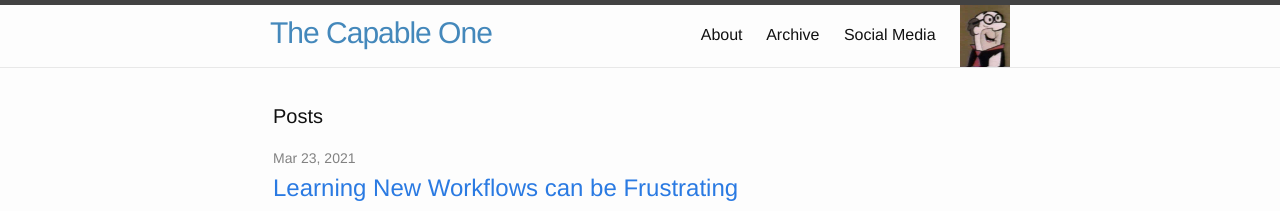
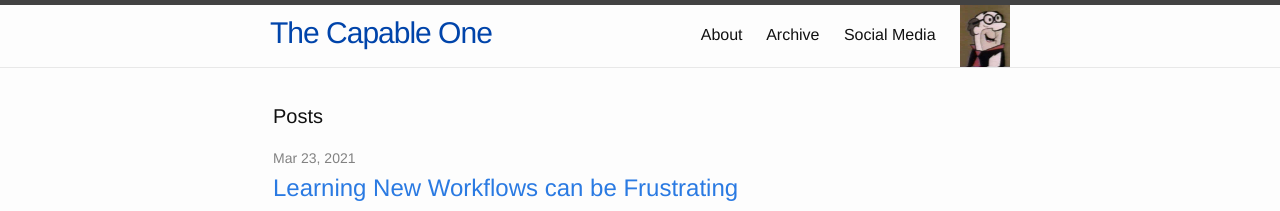
Before and after one commit to jkenton/CapableOne, a Jekyll site: the page built from index.html, in a window 1280 px wide. Shown: the top 211 px of the page. Built offline with Jekyll 4.4.1, drawn with Linux system fonts in a browser that asks for light colours.

Commit message:
site title color to 04a

```diff
--- a/_sass/_layout.scss
+++ b/_sass/_layout.scss
@@ -17,11 +17,11 @@
     letter-spacing: -1px;
     margin-bottom: 0;
     float: left;
-    color: #4488bb;
+    color: #0044aa;
 
     &,
     &:visited {
-        color: #4488bb;
+        color: #0044aa;
     }
 }
 
```
